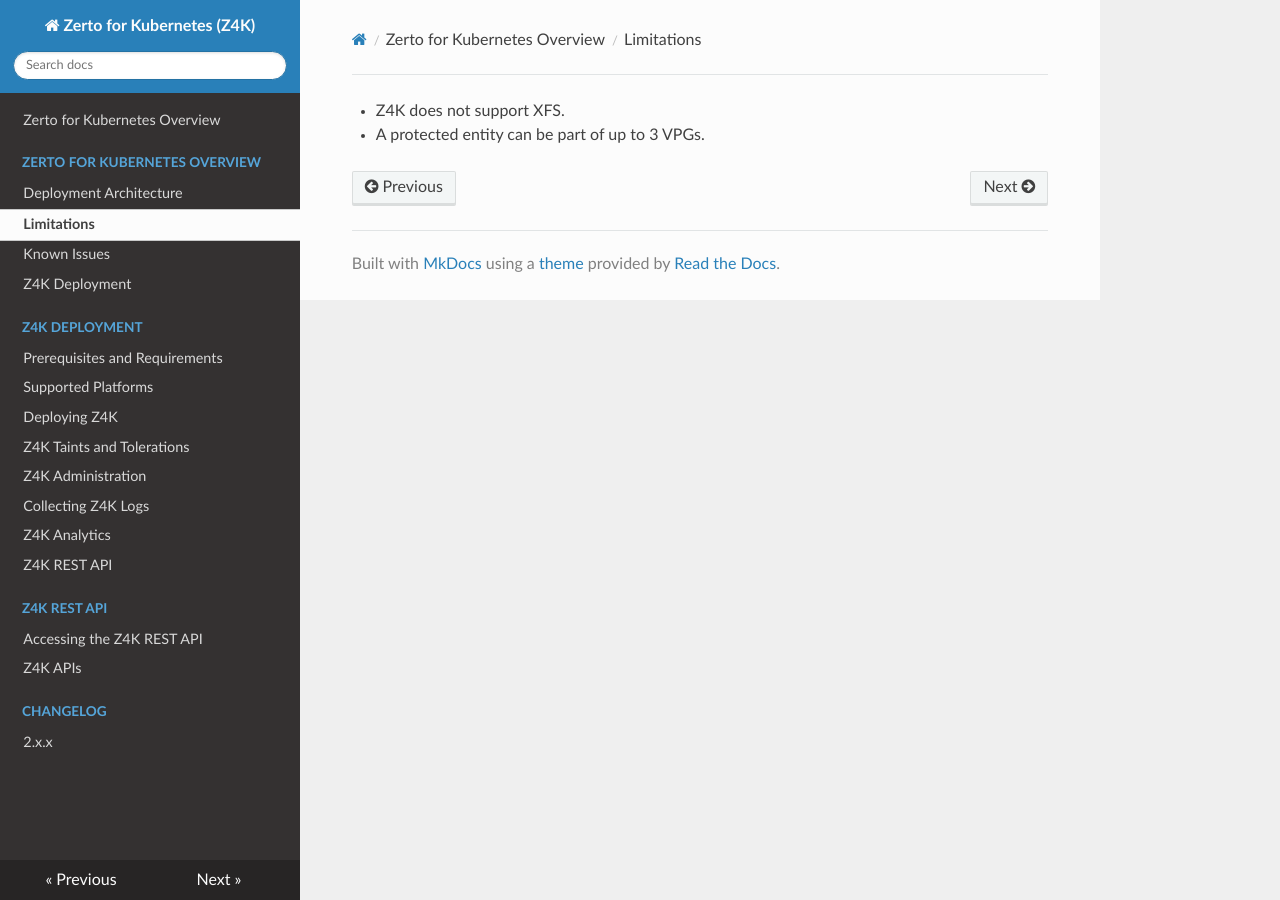
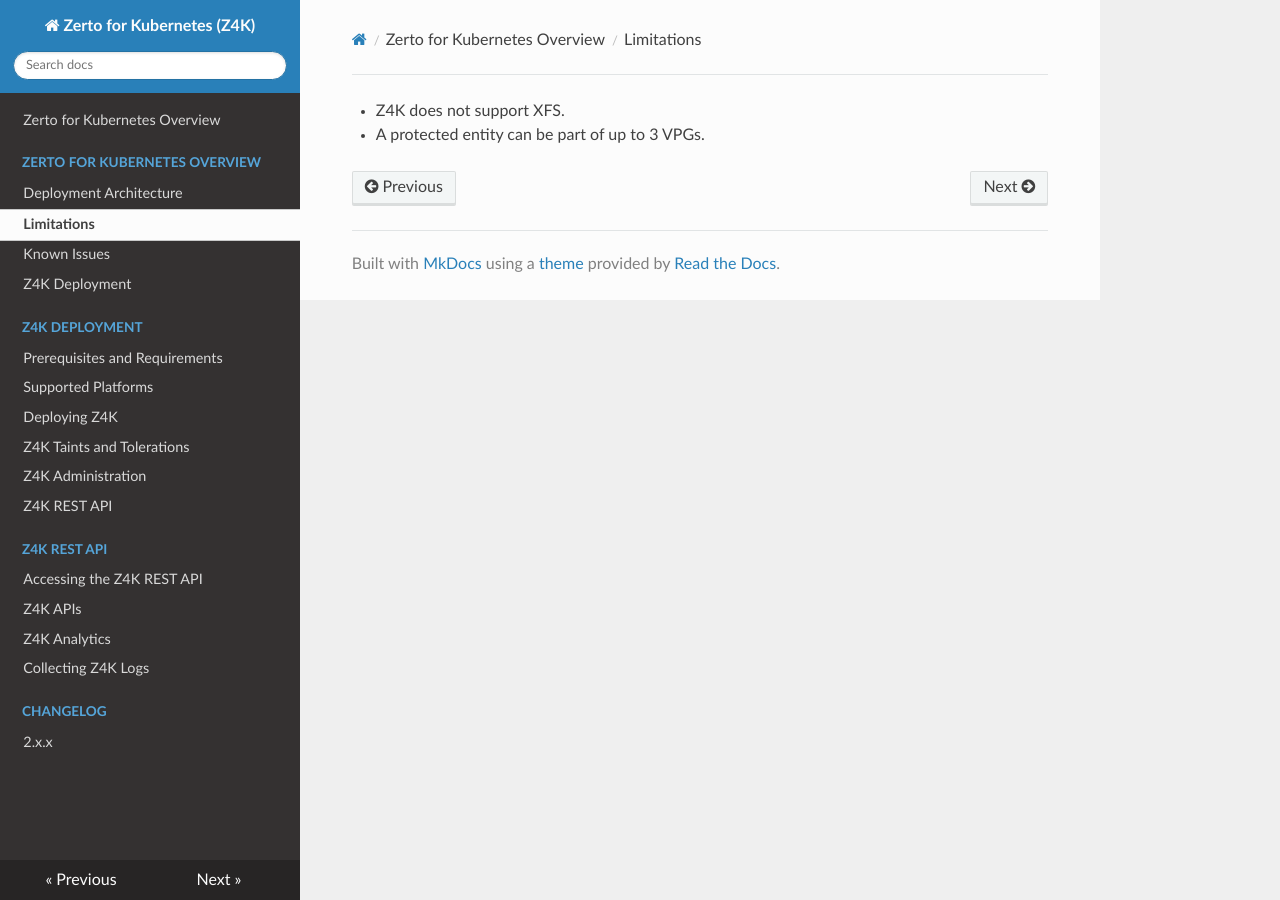
Before and after one commit to ZertoPublic/Z4K, an MkDocs documentation site: the page built from docs/Limitations.md, in a window 1280 px wide. Built offline with MkDocs 1.6.1, drawn with Linux system fonts in a browser that asks for light colours.

```diff
--- a/mkdocs.yml
+++ b/mkdocs.yml
@@ -15,12 +15,12 @@ nav:
   - Deploying Z4K: Z4KDeploymentGuide.md
   - Z4K Taints and Tolerations: TaintsandTolerations.md
 - Z4K Administration: Z4KAdministrationGuide.md
-- Collecting Z4K Logs: LogCollection.md
-- Z4K Analytics: Z4KAnalytics.md
 - Z4K REST API: Z4KRESTAPI.md
 - Z4K REST API:
   - Accessing the Z4K REST API: AccessingZ4KRESTAPI.md
   - Z4K APIs: openapi.md
+- Z4K Analytics: Z4KAnalytics.md
+- Collecting Z4K Logs: LogCollection.md
 - ChangeLog:
   - '2.x.x': ./changes/version2.x.x.md
 plugins:
```
